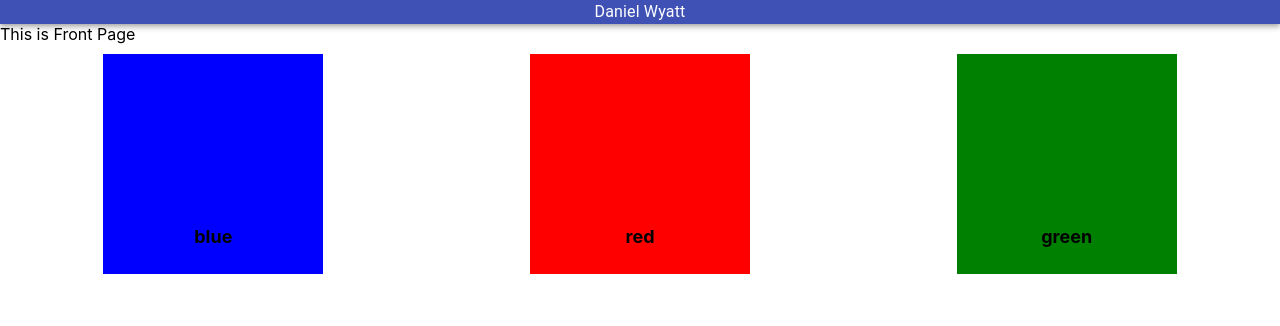
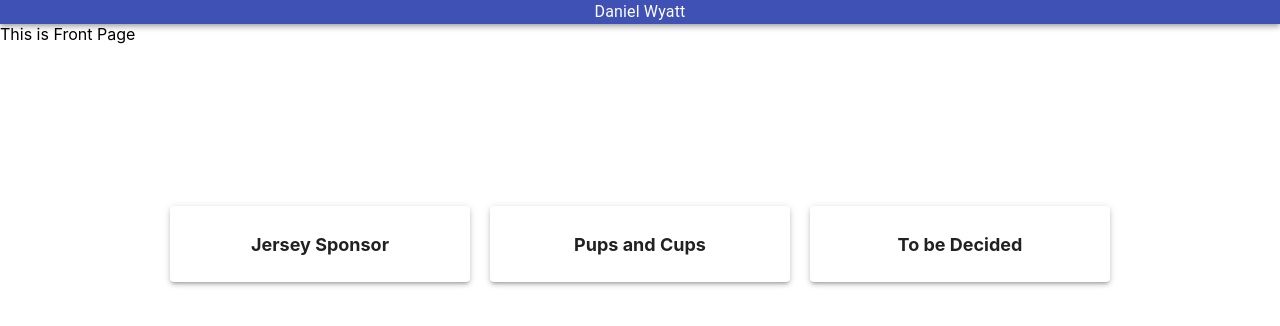
Before and after one commit to Dr-Wyatt/netlify-portfolio, a React (Create React App) app: page / in a window 1280 px wide. Shown: the top 326 px of the page. Built offline with nearby package versions, Linux system fonts and the light colour scheme.

Commit message:
adjusted some styling

```diff
--- a/src/App.css
+++ b/src/App.css
@@ -1,16 +1,10 @@
+html {
+  overflow-y: scroll;
+}
+
 .App {
   text-align: center;
-}
-
-.App-logo {
-  height: 40vmin;
-  pointer-events: none;
-}
-
-@media (prefers-reduced-motion: no-preference) {
-  .App-logo {
-    animation: App-logo-spin infinite 20s linear;
-  }
+  height: 100vh;
 }
 
 .App-header {
--- a/src/App.tsx
+++ b/src/App.tsx
@@ -9,15 +9,15 @@ const App = () => {
       <Grid container>
         <Navbar />
         This is Front Page
-        <Grid container item style={{ justifyContent: "center" }}>
-          <Grid item xs={4} style={{ padding: "10px" }}>
-            <ProjectCard title="blue" backgroundColor="blue" />
+        <Grid container item style={{ justifyContent: "center", alignItems: "center", height: "50vh" }}>
+          <Grid item xs={3} style={{ padding: "10px" }}>
+            <ProjectCard title="Jersey Sponsor"/>
           </Grid>
-          <Grid item xs={4} style={{ padding: "10px" }}>
-            <ProjectCard title="red" backgroundColor="red" />
+          <Grid item xs={3} style={{ padding: "10px" }}>
+            <ProjectCard title="Pups and Cups"/>
           </Grid>
-          <Grid item xs={4} style={{ padding: "10px" }}>
-            <ProjectCard title="green" backgroundColor="green" />
+          <Grid item xs={3} style={{ padding: "10px" }}>
+            <ProjectCard title="To be Decided"/>
           </Grid>
         </Grid>
       </Grid>
--- a/src/Components/ProjectCard.tsx
+++ b/src/Components/ProjectCard.tsx
@@ -1,8 +1,9 @@
 import { AnimateSharedLayout, motion } from "framer-motion";
 import { useState } from "react";
+import { Paper } from "@material-ui/core";
 import "../Styling/project-card.css";
 
-const Card = ({ title, backgroundColor }: { title: string, backgroundColor: string }) => {
+const Card = ({ title }: { title: string }) => {
   const [open, setOpen] = useState(false);
   return (
     <AnimateSharedLayout>
@@ -12,10 +13,22 @@ const Card = ({ title, backgroundColor }: { title: string, backgroundColor: stri
           onClick={() => setOpen(false)}
           className="expanded-card"
           layoutId="expandable-card"
-          style={{ background: backgroundColor }}
+          layout
+          transition={{
+            layoutX: { delay:0.1, duration: 0.2 },
+            layoutY: { duration: 0.2 },
+          }}
         >
-          <motion.h2 className="expanded-card-h" layoutId="expandable-card-h">
-            Expanded {title}
+          <motion.h2
+            className="expanded-card-h"
+            layoutId="expandable-card-h"
+            layout
+            transition={{
+              layoutX: { duration: 0.2 },
+              layoutY: { duration: 0.2 },
+            }}
+          >
+            {title}
           </motion.h2>
           <p>
             Lorem ipsum dolor sit amet consectetur adipisicing elit. Voluptate
@@ -26,14 +39,29 @@ const Card = ({ title, backgroundColor }: { title: string, backgroundColor: stri
         </motion.div>
       ) : (
         /* NORMAL CARD */
+        <Paper elevation={3}>
           <motion.div
             onClick={() => setOpen(true)}
             className="normal-card"
             layoutId="expandable-card"
-          style={{ background: backgroundColor }}
+            layout
+            transition={{
+              layoutX: { duration: 0.3 },
+              layoutY: { delay: 0.2, duration: 0.3 },
+            }}
           >
-          <motion.h1 layoutId="expandable-card-h">{title}</motion.h1>
+            <motion.h1
+              layout
+              layoutId="expandable-card-h"
+              transition={{
+                layoutX: { duration: 0.2 },
+                layoutY: { duration: 0.2 },
+              }}
+            >
+              {title}
+            </motion.h1>
           </motion.div>
+        </Paper>
       )}
     </AnimateSharedLayout>
   );
--- a/src/Styling/project-card.css
+++ b/src/Styling/project-card.css
@@ -1,8 +1,8 @@
 /* normal card css*/
 
 .normal-card {
-    width: 200px;
-    height: 200px;
+    /* width: 90%; */
+    /* height: 200px; */
     display: grid;
     place-items: end center;
     padding: 10px;
@@ -34,11 +34,12 @@
     color: var(--fg);
     width: 300px;
     padding: 5px;
+    margin-top: 50px;
+    margin-bottom: 5px;
     place-self: end center;
 }
 
 .expanded-card p {
     width: 300px;
-    padding: 5px;
     place-self: start center;
 }
```
Lines whose indentation alone changed are shown as unchanged.
